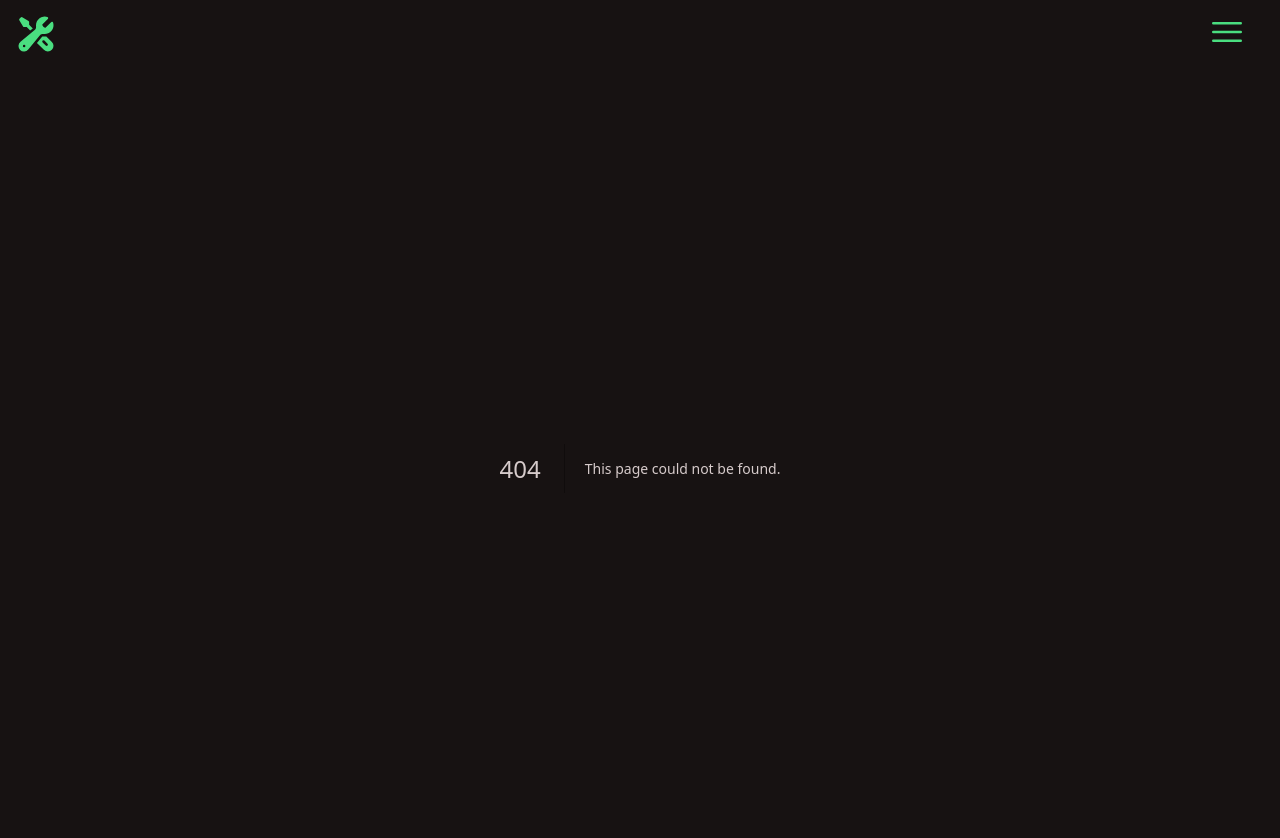
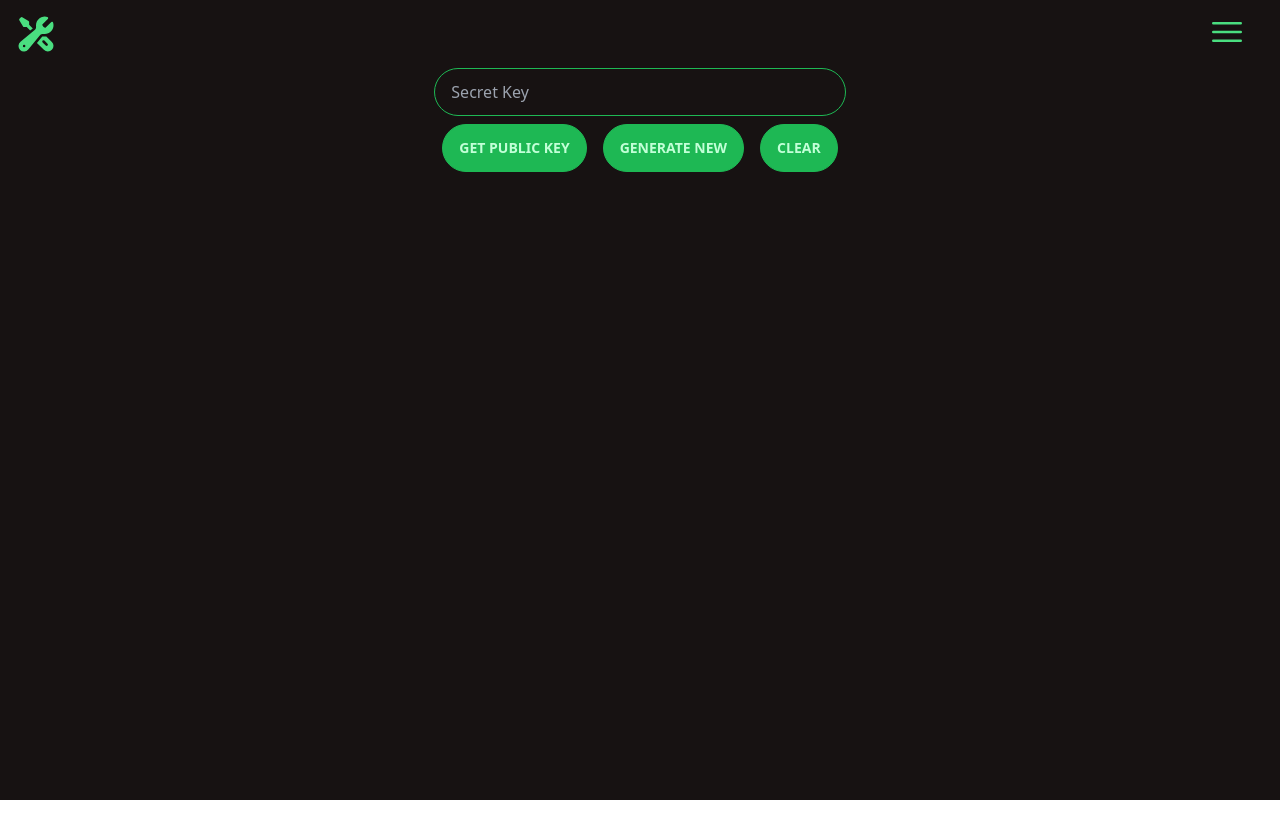
Before and after one commit to YoungMahesh/tools, a Next.js app: page /solana in a window 1280 px wide. Before the commit this address had no page. Shown: the top 838 px of the page. After the commit the page ends 800 px from the top, so only its background shows below. Built offline with nearby package versions, Linux system fonts and the light colour scheme.

Commit message:
added solana-wallet tools

```diff
--- a/package.json
+++ b/package.json
@@ -11,6 +11,7 @@
   },
   "dependencies": {
     "@heroicons/react": "^2.0.13",
+    "@solana/web3.js": "^1.66.2",
     "daisyui": "^2.42.0",
     "ethers": "^5.7.2",
     "next": "13.0.2",
--- a/src/components/common/Header.tsx
+++ b/src/components/common/Header.tsx
@@ -33,6 +33,9 @@ export default function Header() {
                 <Link href="/evm">EVM Wallets</Link>
               </li>
               <li>
+                <Link href="/solana">Solana Wallets</Link>
+              </li>
+              <li>
                 <a
                   href="https://github.com/YoungMahesh/tools"
                   target="_blank"
--- /dev/null
+++ b/src/components/common/KeyBox.tsx
@@ -0,0 +1,26 @@
+export default function KeyBox({
+  title1,
+  value1,
+}: {
+  title1: string;
+  value1: string;
+}) {
+  return (
+    <div className="card w-96 bg-base-100 shadow-xl">
+      <div className="card-body">
+        <h2 className="card-title">{title1}</h2>
+
+        <p className="break-all">{value1}</p>
+
+        <div className="card-actions justify-end">
+          <button
+            className="btn-primary btn"
+            onClick={() => navigator.clipboard.writeText(value1)}
+          >
+            Copy
+          </button>
+        </div>
+      </div>
+    </div>
+  );
+}
--- a/src/components/evm/SectionBox.tsx
+++ b/src/components/evm/SectionBox.tsx
@@ -1,5 +1,6 @@
 import { Wallet } from "ethers";
 import { useState } from "react";
+import KeyBox from "../common/KeyBox";
 
 export default function SectionBox({
   generateFun,
@@ -57,24 +58,3 @@ export default function SectionBox({
     </section>
   );
 }
-
-const KeyBox = ({ title1, value1 }: { title1: string; value1: string }) => {
-  return (
-    <div className="card w-96 bg-base-100 shadow-xl">
-      <div className="card-body">
-        <h2 className="card-title">{title1}</h2>
-
-        <p className="break-all">{value1}</p>
-
-        <div className="card-actions justify-end">
-          <button
-            className="btn-primary btn"
-            onClick={() => navigator.clipboard.writeText(value1)}
-          >
-            Copy
-          </button>
-        </div>
-      </div>
-    </div>
-  );
-};
--- /dev/null
+++ b/src/components/solana/SolanaWallets.tsx
@@ -0,0 +1,80 @@
+import { useState } from "react";
+import { Keypair } from "@solana/web3.js";
+import { base58 } from "ethers/lib/utils";
+import KeyBox from "../common/KeyBox";
+
+export default function SolanaWallets() {
+  const [pubkey, setPubkey] = useState("");
+  const [secretKey, setSecretKey] = useState("");
+  const [secretKey2, setSecretKey2] = useState("");
+
+  const [privateK, setPrivateK] = useState("");
+
+  const derivePublicKey = () => {
+    try {
+      let _secKey = new Uint8Array([]);
+      if (privateK[0] !== "[") {
+        _secKey = base58.decode(privateK.trim());
+      } else {
+        _secKey = Uint8Array.from(JSON.parse(privateK.trim()));
+      }
+      const keypair = Keypair.fromSecretKey(_secKey);
+      setPubkey(keypair.publicKey.toString());
+      setSecretKey("[" + keypair.secretKey + "]");
+      setSecretKey2(base58.encode(keypair.secretKey));
+    } catch (err) {
+      alert("Invalid private key");
+    }
+  };
+
+  const generateKeyPair = () => {
+    const keypair = Keypair.generate();
+
+    setPubkey(keypair.publicKey.toString());
+    setSecretKey("[" + keypair.secretKey + "]");
+    setSecretKey2(base58.encode(keypair.secretKey));
+  };
+
+  const clearFields = () => {
+    setPubkey("");
+    setSecretKey("");
+    setSecretKey2("");
+    setPrivateK("");
+  };
+
+  return (
+    <section className="grid w-screen place-content-center">
+      <div className="mb-4 items-center justify-center">
+        <input
+          type="text"
+          placeholder="Secret Key"
+          className="input-bordered input-primary input w-full"
+          value={privateK}
+          onChange={(e) => setPrivateK(e.target.value)}
+        />
+        <div className="flex flex-wrap justify-center">
+          <button className="btn-primary btn m-2" onClick={derivePublicKey}>
+            Get Public Key
+          </button>
+          <button className="btn-primary btn m-2" onClick={generateKeyPair}>
+            Generate New
+          </button>
+          <button className="btn-primary btn m-2" onClick={clearFields}>
+            Clear
+          </button>
+        </div>
+      </div>
+      <div className="flex flex-wrap">
+        {pubkey.length
+          ? [
+              { title1: "Public Key: ", value1: pubkey },
+              { title1: "Secret Key (Uint8Array): ", value1: secretKey },
+              { title1: "Secret Key (Base58): ", value1: secretKey2 },
+            ].map((obj1, idx) => (
+              <KeyBox key={idx} title1={obj1.title1} value1={obj1.value1} />
+            ))
+          : null}
+      </div>
+    </section>
+  );
+}
--- a/src/pages/index.tsx
+++ b/src/pages/index.tsx
@@ -13,6 +13,7 @@ const Home: NextPage = () => {
       <main className="flex flex-wrap p-4">
         <Box1 link="/crypt"> Crypt </Box1>
         <Box1 link="/evm"> EVM Wallets </Box1>
+        <Box1 link="/solana"> Solana Wallets </Box1>
       </main>
     </>
   );
--- /dev/null
+++ b/src/pages/solana.tsx
@@ -0,0 +1,19 @@
+import type { NextPage } from "next";
+import Head from "next/head";
+import SolanaWallets from "../components/solana/SolanaWallets";
+
+const Solana: NextPage = () => {
+  return (
+    <main>
+      <Head>
+        <title>Solana Wallets</title>
+        <meta name="description" content="Generate Random Solana Wallet" />
+        <link rel="icon" href="/favicon.ico" />
+      </Head>
+
+      <SolanaWallets />
+    </main>
+  );
+};
+
+export default Solana;
```
Also changed, not shown: 2 other files (tests, documents, lock files or other folders).
